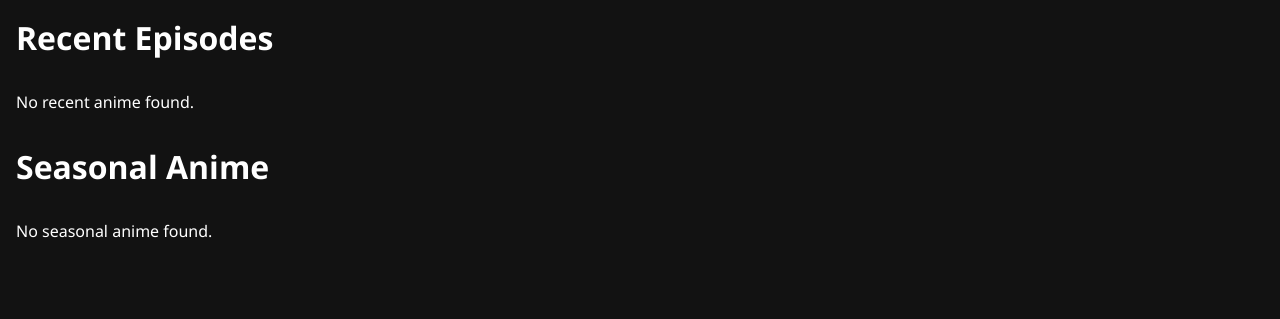
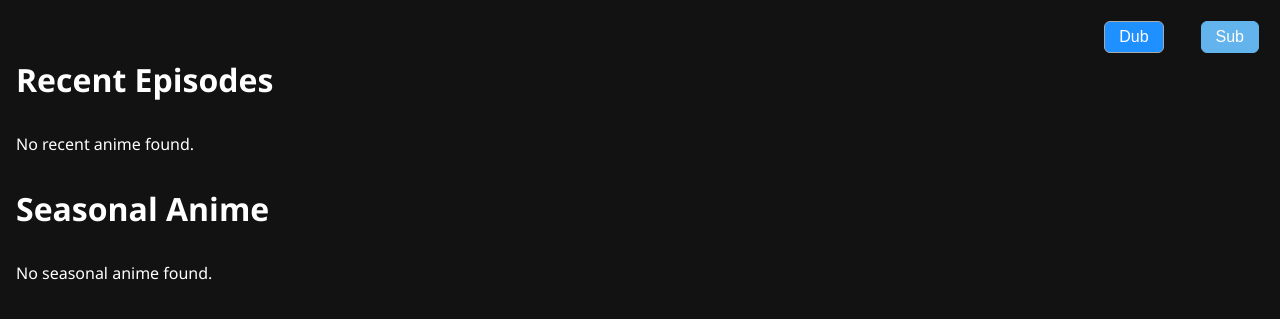
Before and after one commit to ILoveWakamo/ani-web, a Flask app: page /schedule in a window 1280 px wide. Shown: the top 319 px of the page. Run offline with Flask 3, Linux system fonts and the light colour scheme; data that the repository does not hold is empty.

Commit message:
added dub/sub buttons

```diff
--- a/app.py
+++ b/app.py
@@ -159,15 +159,17 @@
 
 @app.route("/schedule")
 def schedule():
+
+    mode = request.args.get("mode", "sub")
     # Current season
     season, year = current_anime_season()
-    seasonal = fetch_season_anime(season, year, "sub", debug_toggle)
+    seasonal = fetch_season_anime(season, year, mode, debug_toggle)
 
     # Recent anime
-    recent = fetch_recent_anime("sub", debug_toggle)
+    recent = fetch_recent_anime(mode, debug_toggle)
 
 
-    return render_template("schedule.html", latest=recent, seasonal=seasonal)
+    return render_template("schedule.html", latest=recent, seasonal=seasonal, mode=mode)
 # ---------------------------
 # ENTRY POINT
 # ---------------------------
--- a/static/page-behavior.js
+++ b/static/page-behavior.js
@@ -181,5 +181,15 @@
 const recent = document.querySelector('.recent-episodes');
 recent.onwheel = horizontal_scroll;
 
+document.querySelectorAll(".mode-btn").forEach(btn => {
+    btn.addEventListener("click", () => {
+        const mode = btn.dataset.mode;
+        const url = new URL(window.location);
+
+        url.searchParams.set("mode", mode);
+        window.location = url;
+    });
+});
+
 // Initialize
 resetControlsTimer();
--- a/static/styles.css
+++ b/static/styles.css
@@ -377,6 +377,31 @@
     padding: 1rem;
 }
 
+.filters {
+  display: flex;
+  flex-direction:row-reverse;
+  gap: 2rem;
+}
+
+.mode-btn {
+  padding: 6px 14px;
+  border: 1px solid #aaa;
+  background: #1e90ff;
+  cursor: pointer;
+  border-radius: 6px;
+}
+
+.mode-btn.active {
+  background: #63b3ed;
+  color: white;
+  border-color: #63b3ed;
+}
+
+.mode-btn:hover:not(.active) {
+  background: #e5e5e5;
+}
+
+
 .anime-grid {
   display: flex;
   flex-wrap: wrap;
--- a/templates/schedule.html
+++ b/templates/schedule.html
@@ -7,6 +7,10 @@
 {% block content %}
 
   <div class="inner">
+    <div class="filters">
+        <button id="sub-btn" class="mode-btn {% if mode == 'sub' %}active{% endif %}" data-mode="sub">Sub</button>
+        <button id="dub-btn" class="mode-btn {% if mode == 'dub' %}active{% endif %}" data-mode="dub">Dub</button>
+    </div>
     <h1>Recent Episodes</h1>
     <div class="recent-episodes">
       {% for anime in latest %}
```
